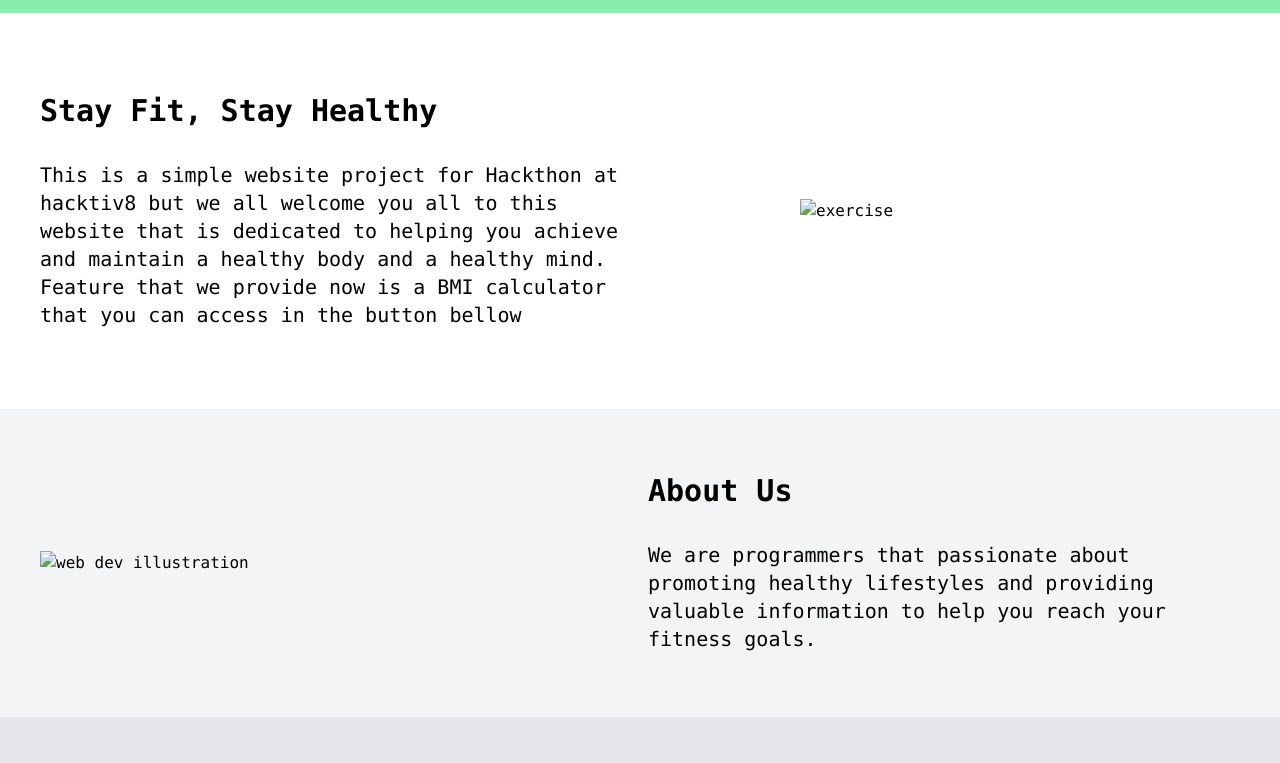
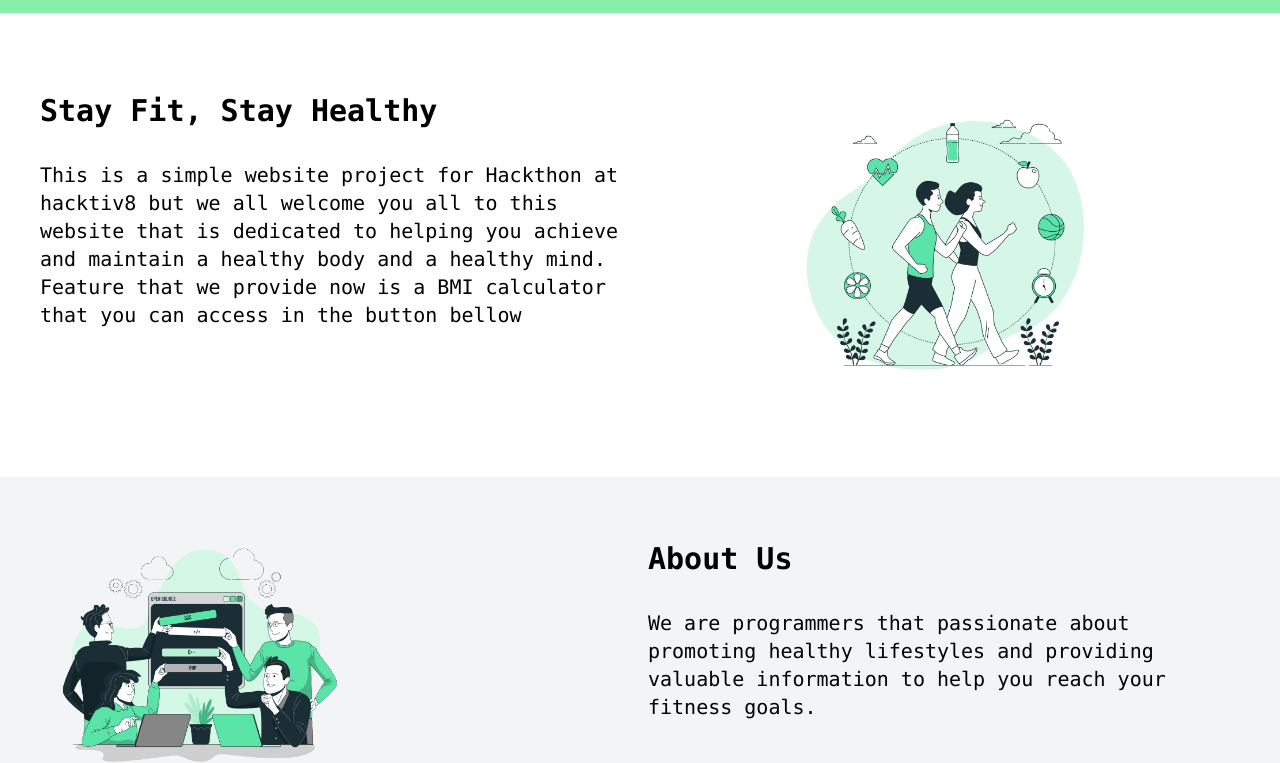
Before and after one commit to Nathaniel-Kevin-Learning/Healthy-Body, a website: page src/index.html in a window 1280 px wide. Shown: the part 51-814 px from the top of the page. Drawn offline with nearby package versions, Linux system fonts and the light colour scheme; the site is published under a folder, as on GitHub Pages, so addresses that start at the root find nothing.

Commit message:
Update index.html

```diff
--- a/src/index.html
+++ b/src/index.html
@@ -46,7 +46,7 @@
             </p>
           </div>
           <div class="flex items-center justify-center p-2">
-            <img src="/picture/5193695.jpg" alt="exercise" class="w-72">
+            <img src="../picture/5193695.jpg" alt="exercise" class="w-72">
           </div>
 
         </div>
@@ -58,7 +58,7 @@
       <div class="container mx-auto">
         <div class="grid grid-cols-2 gap-4">
           <div class="flex items-center">
-            <img src="/picture/4401287-removebg-preview.png" alt="web dev illustration" class="w-80">
+            <img src="../picture/4401287-removebg-preview.png" alt="web dev illustration" class="w-80">
           </div>
           <div>
             <h2 class="text-3xl font-bold mb-8">About Us</h2>
```
